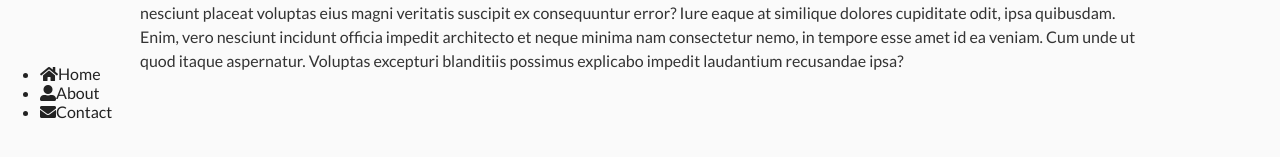
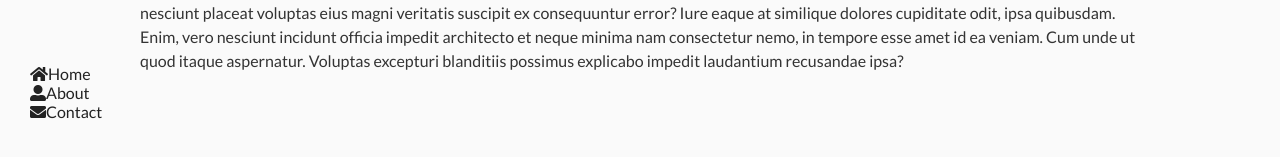
Before and after one commit to jmolina518/rotating-navigation, a plain HTML site: page index.html in a window 1280 px wide. Shown: the part 623-780 px from the top of the page. Drawn offline with Linux system fonts and the light colour scheme.

Commit message:
add nav ul

```diff
--- a/style.css
+++ b/style.css
@@ -73,6 +73,11 @@ nav {
   z-index: 100;
 }
 
+nav ul {
+  list-style: none;
+  padding-left: 30px;
+}
+
 .content img {
   max-width: 100%;
 }
```
